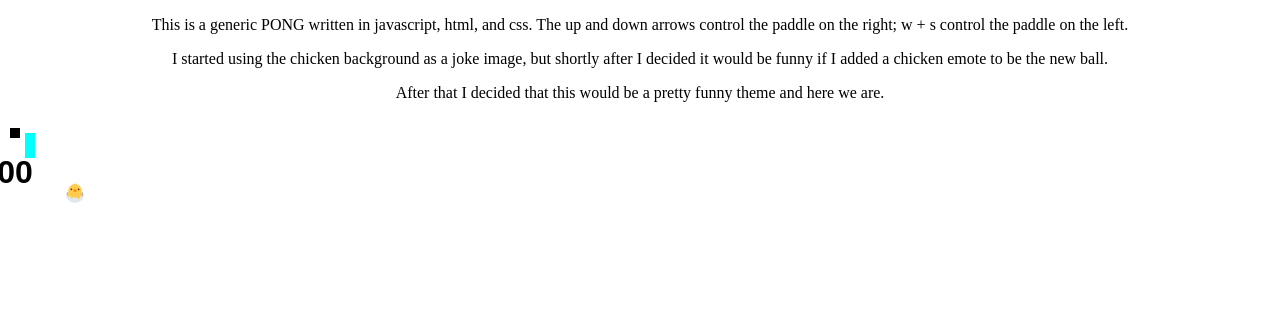
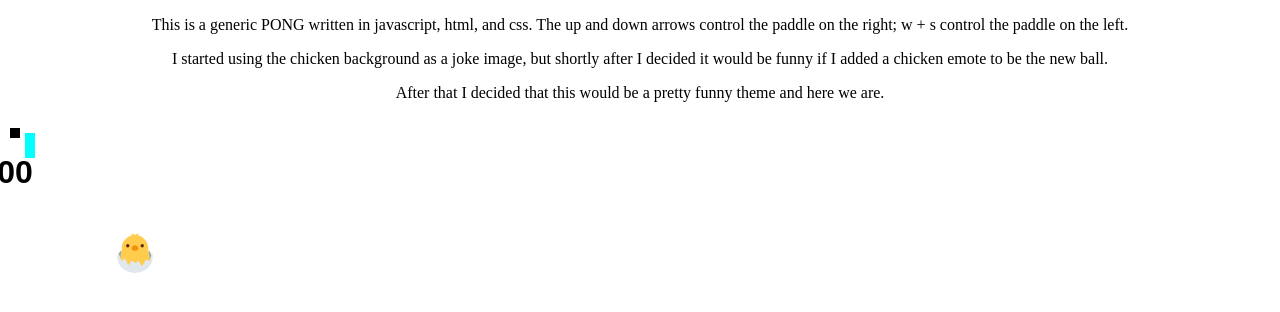
Before and after one commit to AMin066/Pong_4200, a plain HTML site: page Pong Game/index.html in a window 1280 px wide. Drawn offline with Linux system fonts and the light colour scheme.

Commit message:
Update pong-styles.css

```diff
--- a/Pong Game/pong-styles.css
+++ b/Pong Game/pong-styles.css
@@ -74,13 +74,13 @@ body {
 }
 
 .ball {
-  width: 20px;
-  height: 20px;
+  width: 40px;
+  height: 40px;
   background-image: url("ballin.svg");
-  border-radius: 10px;
+  border-radius: 20px;
   position: absolute;
-  left: 50px;
-  top: 50px;
+  left: 100px;
+  top: 100px;
 }
 
 .score {
```
